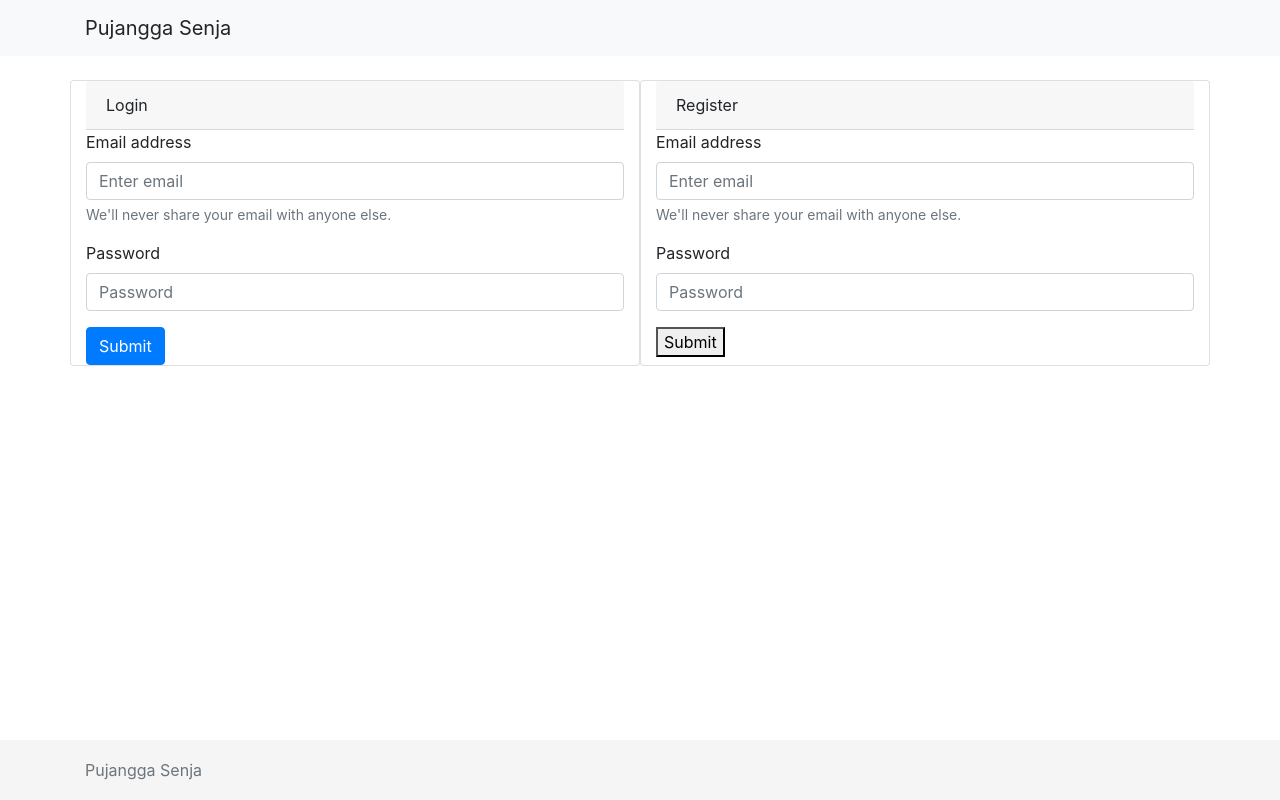
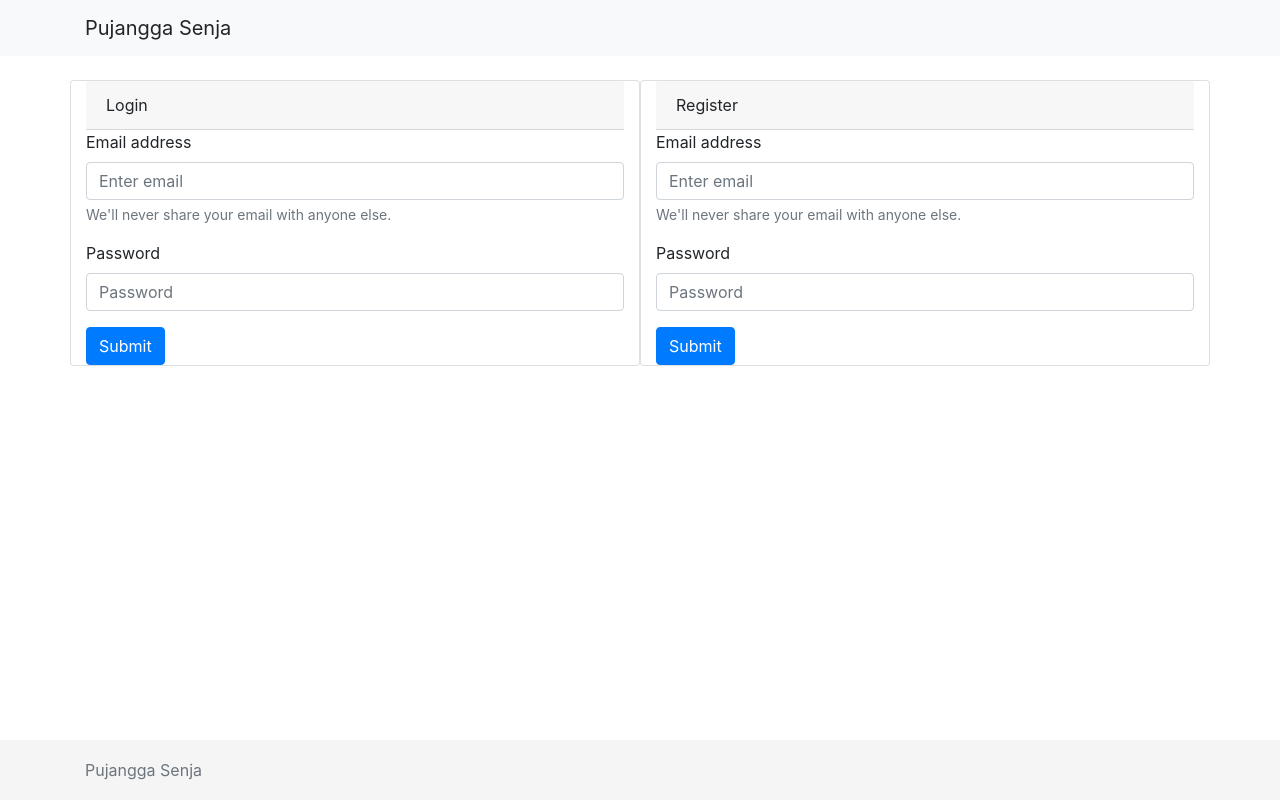
Before and after one commit to Pujangga-Senja/client, a Vue app: page / in a window 1280 px wide. Built offline with nearby package versions, Linux system fonts and the light colour scheme.

Commit message:
login register selesai

```diff
--- a/public/index.html
+++ b/public/index.html
@@ -25,5 +25,6 @@
 
     <!-- bootstrap js -->
     <script src="https://stackpath.bootstrapcdn.com/bootstrap/4.3.1/js/bootstrap.min.js" integrity="sha384-JjSmVgyd0p3pXB1rRibZUAYoIIy6OrQ6VrjIEaFf/nJGzIxFDsf4x0xIM+B07jRM" crossorigin="anonymous"></script>
+
   </body>
 </html>
--- a/src/App.vue
+++ b/src/App.vue
@@ -49,10 +49,20 @@ export default {
         .catch(err => console.error(err));
     },
     register(data) {
-      console.log(data);
+      axios
+        .post("http://localhost:3000/users/register", {
+          email: data.email,
+          password: data.password
+        })
+        .then(response => {
+          console.log(response);
+
+          return this.login(data);
+        })
+        .catch(err => console.log(Object.keys(err)));
 
       // kalau berhasil
-      this.isUserLogin = true;
+      // this.isUserLogin = true;
     },
     logout() {
       localStorage.removeItem("token");
--- a/src/components/Login.vue
+++ b/src/components/Login.vue
@@ -14,6 +14,7 @@
                 id="inputEmailLogin"
                 aria-describedby="emailHelp"
                 placeholder="Enter email"
+                required
               />
               <small
                 id="emailHelp"
@@ -28,23 +29,21 @@
                 class="form-control"
                 id="inputPasswordLogin"
                 placeholder="Password"
+                required
               />
             </div>
-            <!-- <div class="form-group form-check">
-              <input type="checkbox" class="form-check-input" id="exampleCheck1" />
-              <label class="form-check-label" for="exampleCheck1">Check me out</label>
-            </div>-->
             <button
               v-on:click="$emit('userLogin', userLoginData)"
               type="submit"
               class="btn btn-primary"
             >Submit</button>
+            <!-- <div class="g-signin2 btn" v-on:click="onSignIn"></div> -->
           </form>
         </div>
 
         <div class="card col">
           <div class="card-header">Register</div>
-          <form>
+          <form v-on:click.prevent>
             <!-- email -->
             <div class="form-group">
               <label for="inputEmailRegister">Email address</label>
@@ -73,11 +72,11 @@
                 placeholder="Password"
               />
             </div>
-            <!-- <div class="form-group form-check">
-              <input type="checkbox" class="form-check-input" id="exampleCheck1" />
-              <label class="form-check-label" for="exampleCheck1">Check me out</label>
-            </div>-->
-            <button v-on:click="$emit('userRegister', userRegisterData)">Submit</button>
+            <button
+              v-on:click="$emit('userRegister', userRegisterData)"
+              type="submit"
+              class="btn btn-primary"
+            >Submit</button>
           </form>
         </div>
       </div>
```
